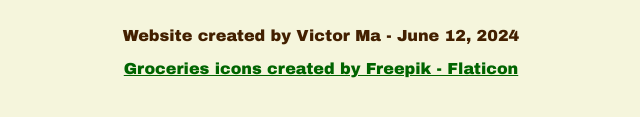
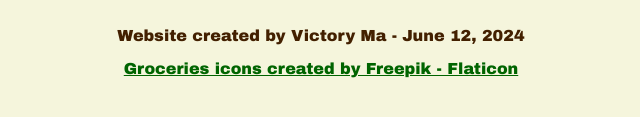
Before and after one commit to VictoryMa8/shopping-list, a plain HTML site: page index.html in a window 1280 px wide. Shown: the part 339-456 px from the top of the page, 319-959 px from the left. Drawn offline with Linux system fonts and the light colour scheme; no server answers.

Commit message:
Small adjustment

```diff
--- a/index.html
+++ b/index.html
@@ -20,7 +20,7 @@
             <ul id="shopping-list">
             </ul>
         </div>
-        <p>Website created by Victor Ma - June 12, 2024</p>
+        <p>Website created by Victory Ma - June 12, 2024</p>
         <a id="atr" href="https://www.flaticon.com/free-icons/groceries" title="groceries icons" target="_blank">Groceries icons created by Freepik - Flaticon</a>
         <script src="index.js" type="module"></script>
     </body>
```
